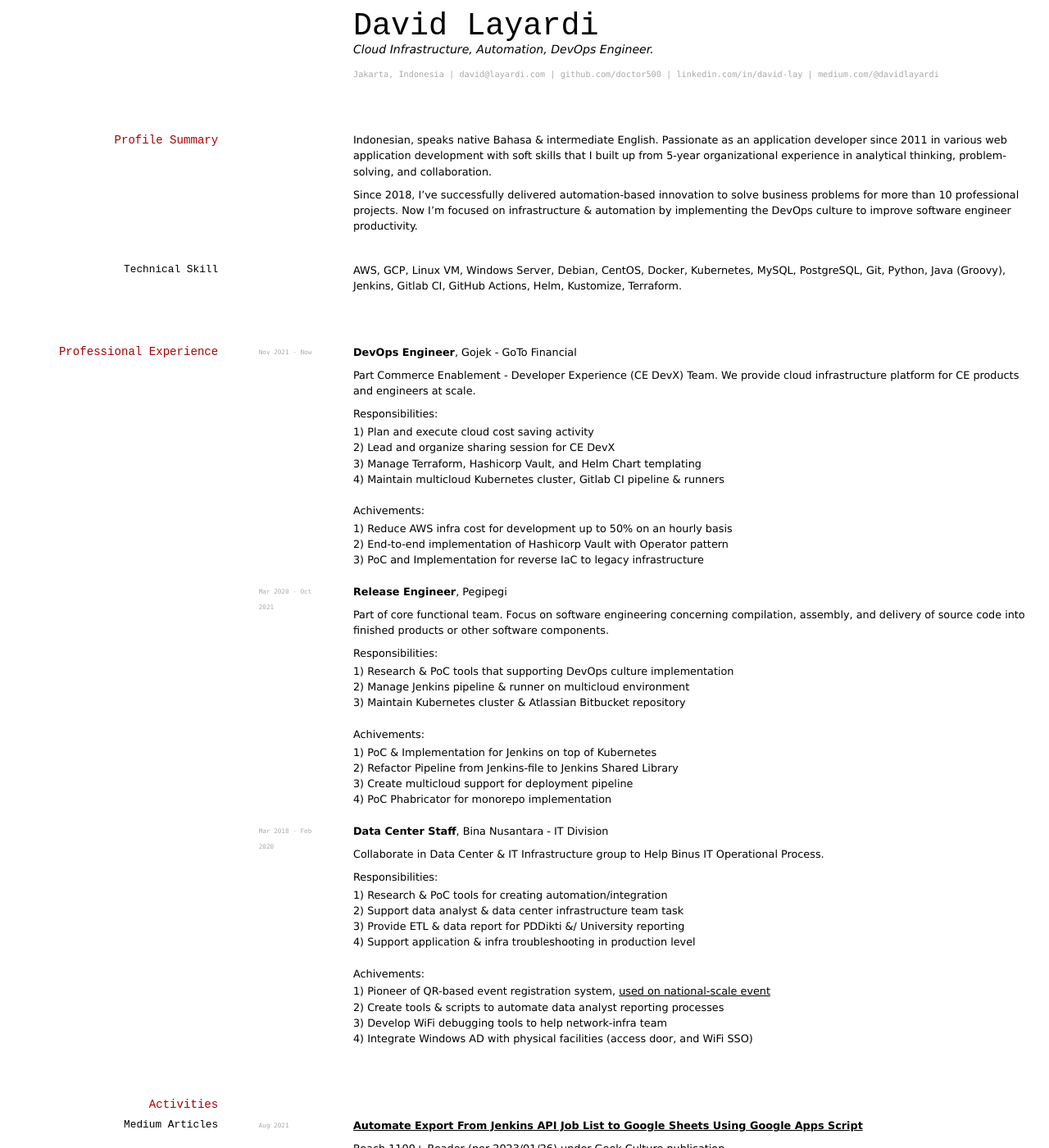
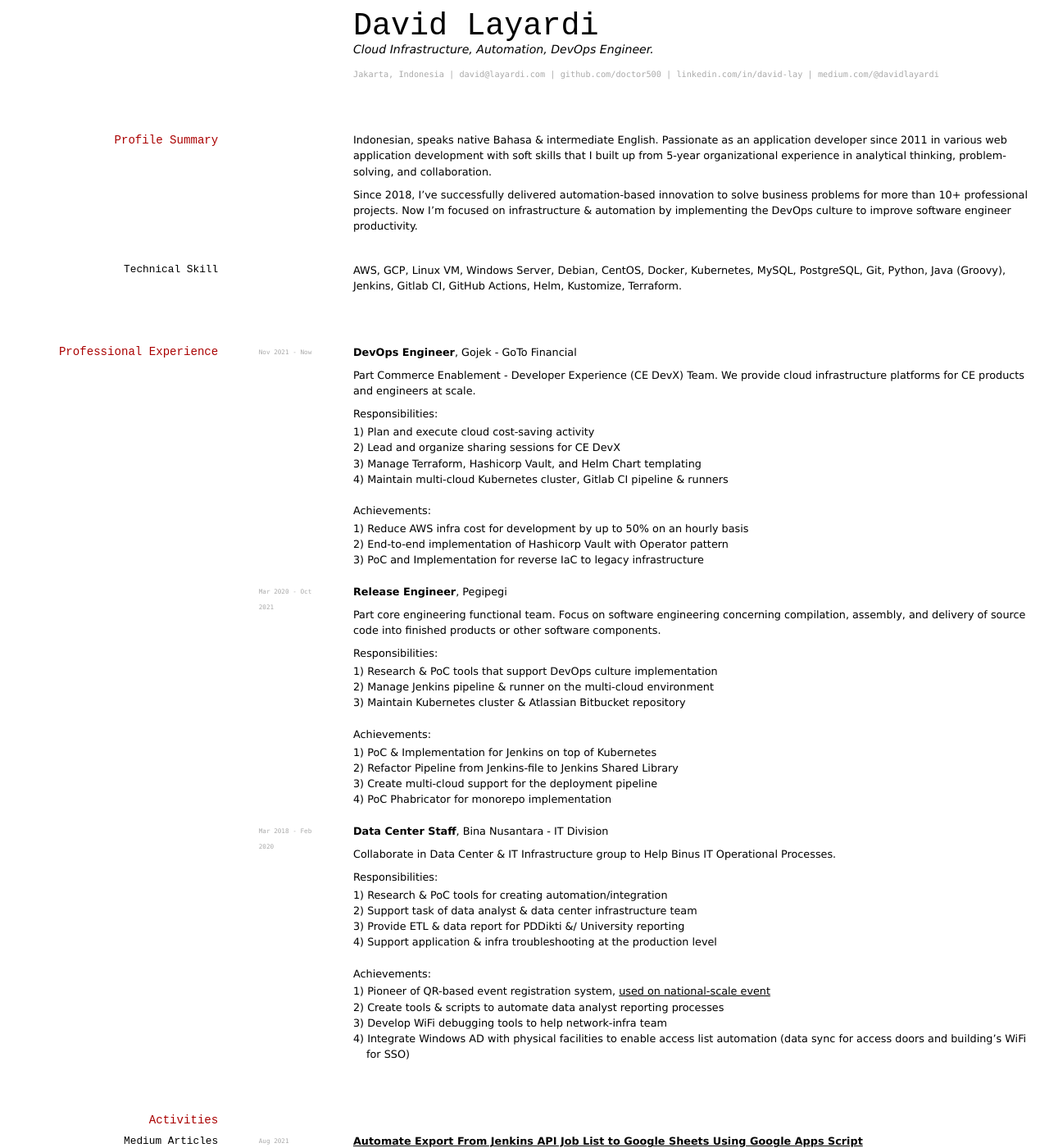
Before and after one commit to doctor500/cv, a Jekyll site: the page built from index.md, in a window 1280 px wide and 1400 px high. Shown: the whole window at 82% size. Built offline with Jekyll 4.4.1, drawn with Linux system fonts in a browser that asks for light colours; some of the changed text lies outside the part shown.

Commit message:
feat: update CV content

```diff
--- a/index.md
+++ b/index.md
@@ -18,7 +18,7 @@ Cloud Infrastructure, Automation, DevOps Engineer.
 
 Indonesian, speaks native Bahasa & intermediate English. Passionate as an application developer since 2011 in various web application development with soft skills that I built up from 5-year organizational experience in analytical thinking, problem-solving, and collaboration.
 
-Since 2018, I've successfully delivered automation-based innovation to solve business problems for more than 10 professional projects. Now I'm focused on infrastructure & automation by implementing the DevOps culture to improve software engineer productivity.
+Since 2018, I've successfully delivered automation-based innovation to solve business problems for more than 10+ professional projects. Now I'm focused on infrastructure & automation by implementing the DevOps culture to improve software engineer productivity.
 
 ### Technical Skill
 
@@ -29,51 +29,51 @@ AWS, GCP, Linux VM, Windows Server, Debian, CentOS, Docker, Kubernetes, MySQL, P
 `Nov 2021 - Now`
 __DevOps Engineer__, Gojek - GoTo Financial
 
-Part Commerce Enablement - Developer Experience (CE DevX) Team. We provide cloud infrastructure platform for CE products and engineers at scale.
+Part Commerce Enablement - Developer Experience (CE DevX) Team. We provide cloud infrastructure platforms for CE products and engineers at scale.
 
 Responsibilities:
-- 1) Plan and execute cloud cost saving activity
-- 2) Lead and organize sharing session for CE DevX
+- 1) Plan and execute cloud cost-saving activity
+- 2) Lead and organize sharing sessions for CE DevX
 - 3) Manage Terraform, Hashicorp Vault, and Helm Chart templating
-- 4) Maintain multicloud Kubernetes cluster, Gitlab CI pipeline & runners
+- 4) Maintain multi-cloud Kubernetes cluster, Gitlab CI pipeline & runners
 
-Achivements:
-- 1) Reduce AWS infra cost for development up to 50% on an hourly basis
+Achievements:
+- 1) Reduce AWS infra cost for development by up to 50% on an hourly basis
 - 2) End-to-end implementation of Hashicorp Vault with Operator pattern
 - 3) PoC and Implementation for reverse IaC to legacy infrastructure
 
 `Mar 2020 - Oct 2021`
 __Release Engineer__, Pegipegi
 
-Part of core functional team. Focus on software engineering concerning compilation, assembly, and delivery of source code into finished products or other software components.
+Part core engineering functional team. Focus on software engineering concerning compilation, assembly, and delivery of source code into finished products or other software components.
 
 Responsibilities:
-- 1) Research & PoC tools that supporting DevOps culture implementation
-- 2) Manage Jenkins pipeline & runner on multicloud environment
+- 1) Research & PoC tools that support DevOps culture implementation
+- 2) Manage Jenkins pipeline & runner on the multi-cloud environment
 - 3) Maintain Kubernetes cluster & Atlassian Bitbucket repository
 
-Achivements:
+Achievements:
 - 1) PoC & Implementation for Jenkins on top of Kubernetes
 - 2) Refactor Pipeline from Jenkins-file to Jenkins Shared Library
-- 3) Create multicloud support for deployment pipeline
+- 3) Create multi-cloud support for the deployment pipeline
 - 4) PoC Phabricator for monorepo implementation
 
 `Mar 2018 - Feb 2020`
 __Data Center Staff__, Bina Nusantara - IT Division
 
-Collaborate in Data Center & IT Infrastructure group to Help Binus IT Operational Process.
+Collaborate in Data Center & IT Infrastructure group to Help Binus IT Operational Processes.
 
 Responsibilities:
 - 1) Research & PoC tools for creating automation/integration
-- 2) Support data analyst & data center infrastructure team task
+- 2) Support task of data analyst & data center infrastructure team
 - 3) Provide ETL & data report for PDDikti &/ University reporting
-- 4) Support application & infra troubleshooting in production level
+- 4) Support application & infra troubleshooting at the production level
 
-Achivements:
+Achievements:
 - 1) Pioneer of QR-based event registration system, [used on national-scale event](https://binus.ac.id/2019/01/sarasehan-dialog-nasional-bersama-menteri-ristekdikti-republik-nasional/)
 - 2) Create tools & scripts to automate data analyst reporting processes
 - 3) Develop WiFi debugging tools to help network-infra team
-- 4) Integrate Windows AD with physical facilities (access door, and WiFi SSO)
+- 4) Integrate Windows AD with physical facilities to enable access list automation (data sync for access doors and building's WiFi for SSO)
 
 <!-- <div style="page-break-after: always;"></div> -->
 ## Activities
@@ -104,9 +104,9 @@ Reach 8500+ Reader (per 2023/01/26) under CodeX publication
 ## Education
 
 `2016 - 2020`
-__Bina Nusantara University, Jakarta__. Bachelor's degree, Information System
+__Bina Nusantara University, Jakarta__. Bachelor's degree, Information Systems
 
-Taking Business Intelligence Specialization. Graduated in 7th semester. GPA 3.8 of 4.0
+Take Business Intelligence specialization. Graduate in the 7th semester. GPA 3.8 of 4.0
 
 <!-- ### Footer
 Last updated: Jan 2023 -->
```
